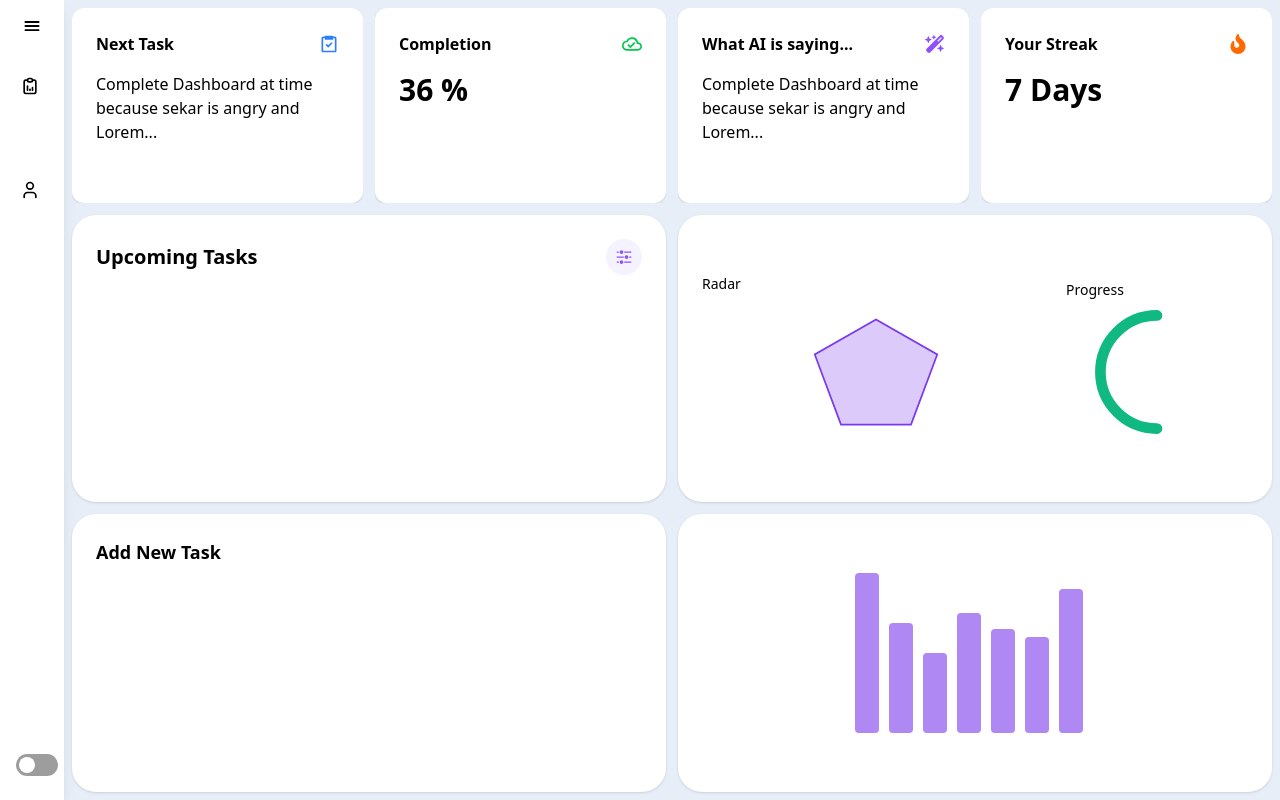
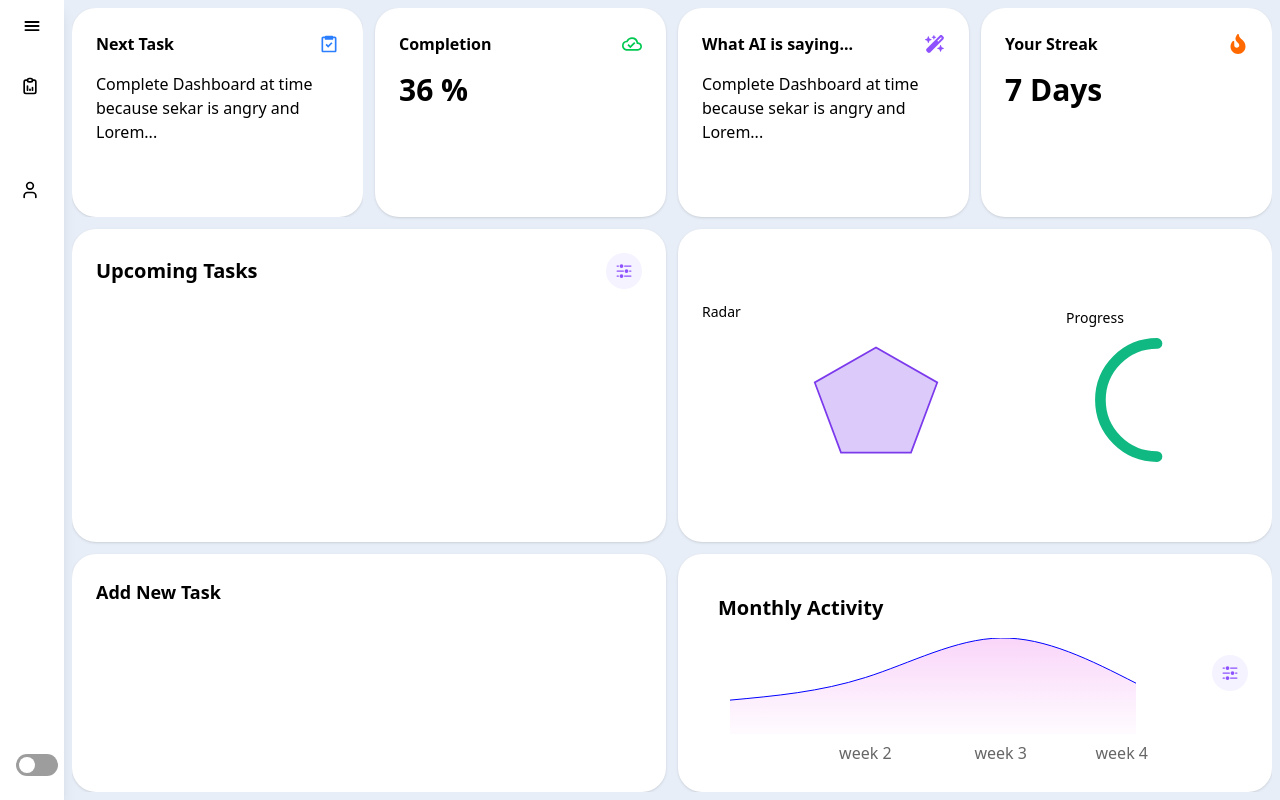
Before and after one commit to Abhishek-iiit-surat/Todo-On-Steriods, a React (Vite) app in the folder client/: page / in a window 1280 px wide. Built offline with nearby package versions, Linux system fonts and the light colour scheme; some icons are missing.

Commit message:
feat: added area graph in activity card

```diff
--- a/client/package.json
+++ b/client/package.json
@@ -16,6 +16,7 @@
     "@mui/material": "^7.3.2",
     "@mui/x-charts": "^8.11.3",
     "@tailwindcss/vite": "^4.1.13",
+    "lucide-react": "^0.544.0",
     "react": "^19.1.1",
     "react-dom": "^19.1.1",
     "react-icons": "^5.5.0",
--- a/client/src/App.jsx
+++ b/client/src/App.jsx
@@ -12,7 +12,7 @@ export default function App() {
       <div className="flex min-h-screen bg-[#e8eef7]">
         {/* Sidebar */}
         <div
-          className={`flex-shrink-0 h-screen sticky top-0 transition-all duration-200 ${sidebarOpen ? "w-full sm:w-full md:w-56 lg:w-56" : "w-16"
+          className={`flex-shrink-0 h-screen sticky top-0 transition-all duration-200  ${sidebarOpen ? "w-full sm:w-full sm:h-screen md:w-56 lg:w-56" : "w-16"
             }`}
         >
           <SideBar />
--- a/client/src/components/cards/AiCard.jsx
+++ b/client/src/components/cards/AiCard.jsx
@@ -6,7 +6,7 @@ function AiCard() {
     // Split into words, take first 10, join back & add ellipsis
     const truncated = content.split(" ").slice(0, 10).join(" ") + "...";
     return (
-        <div className="bg-white flex-col rounded-xl p-6 h-full shadow">
+        <div className="bg-white flex-col rounded-3xl p-6 h-full shadow">
             <div className="flex items-center justify-between mb-4">
                 <h3 className="text-md font-bold">What AI is saying...</h3>
                 <FaWandMagicSparkles className='w-5 h-5 text-violet-500 font-semibold' />
--- a/client/src/components/cards/CompletionRate.jsx
+++ b/client/src/components/cards/CompletionRate.jsx
@@ -3,7 +3,7 @@ import { MdOutlineCloudDone } from "react-icons/md";
 
 function CompletionRate() {
     return (
-        <div className="bg-white rounded-xl p-6 h-full shadow">
+        <div className="bg-white rounded-3xl p-6 h-full shadow">
             <div className="flex items-center justify-between mb-4">
                 <h3 className="text-md font-bold">Completion</h3>
                 <MdOutlineCloudDone className='w-5 h-5 text-green-500 font-semibold' />
--- a/client/src/components/cards/NextTask.jsx
+++ b/client/src/components/cards/NextTask.jsx
@@ -8,7 +8,7 @@ function NextTask() {
     const truncated = content.split(" ").slice(0, 10).join(" ") + "...";
 
     return (
-        <div className="bg-white flex-col rounded-xl p-6 h-full shadow">
+        <div className="bg-white flex-col rounded-3xl p-6 h-full shadow">
             <div className="flex items-center justify-between mb-4">
                 <h3 className="text-md font-bold">Next Task</h3>
                 <BiTask className='w-5 h-5 text-blue-500 font-semibold' />
--- a/client/src/components/cards/Streak.jsx
+++ b/client/src/components/cards/Streak.jsx
@@ -3,7 +3,7 @@ import { FaFire } from "react-icons/fa";
 
 function Streak() {
     return (
-        <div className="bg-white flex-col rounded-xl p-6 h-full shadow">
+        <div className="bg-white flex-col rounded-3xl p-6 h-full shadow">
             <div className="flex items-center justify-between mb-4">
                 <h3 className="text-md font-bold">Your Streak</h3>
                 <FaFire className='w-5 h-5 text-orange-500 font-semibold' />
--- a/client/src/components/cards/WeeklyActivityCard.jsx
+++ b/client/src/components/cards/WeeklyActivityCard.jsx
@@ -1,20 +1,15 @@
+import AreaGraph from "../../features/analytics/AreaGraph"
+import { HiAdjustmentsHorizontal } from "react-icons/hi2";
+
 export default function WeeklyActivityCard() {
-    const bars = [80, 55, 40, 60, 52, 48, 72];
     return (
-        <div className="bg-white rounded-3xl p-6 h-full shadow flex items-center justify-center">
-            <svg viewBox="0 0 140 80" width="100%" height="160">
-                {bars.map((b, i) => (
-                    <rect
-                        key={i}
-                        x={10 + i * 17}
-                        y={80 - b}
-                        width="12"
-                        height={b}
-                        rx="2"
-                        fill="#7C3AED99"
-                    />
-                ))}
-            </svg>
+        <div className="flex bg-white text-md  rounded-3xl p-6 h-full shadow flex items-center justify-between overflow-hidden">
+            <div className="w-full h-full">
+                <AreaGraph />
+            </div>
+            <button className="flex items-start p-2 rounded-full bg-violet-50">
+                <HiAdjustmentsHorizontal className="w-5 h-5 text-violet-500" />
+            </button>
         </div>
-    );
+    )
 }
--- /dev/null
+++ b/client/src/features/analytics/AreaGraph.jsx
@@ -0,0 +1,90 @@
+import React from "react"
+import { Area, AreaChart, CartesianGrid, XAxis, ResponsiveContainer } from "recharts"
+
+// Dummy Card components (kept same)
+export const Card = ({ children }) => (
+    <div className="rounded-xl bg-white p-4 w-full h-full">{children}</div>
+)
+export const CardHeader = ({ children }) => (
+    <div className="mb-4">{children}</div>
+)
+export const CardTitle = ({ children }) => (
+    <h2 className="text-xl font-bold">{children}</h2>
+)
+export const CardContent = ({ children }) => (
+    <div className="w-full h-full">{children}</div> // <-- full height
+)
+export const CardFooter = ({ children }) => (
+    <div className="mt-4">{children}</div>
+)
+
+// ChartContainer
+export const ChartContainer = ({ children }) => (
+    <div className="w-full h-full">{children}</div>
+)
+
+// Data
+const chartData = [
+    { day: "week 1", desktop: 120 },
+    { day: "week 2", desktop: 200 },
+    { day: "week 3", desktop: 340 },
+    { day: "week 4", desktop: 180 },
+];
+
+
+
+
+export default function AreaGraph() {
+    return (
+        <Card>
+            <CardHeader>
+                <CardTitle>Monthly Activity</CardTitle>
+            </CardHeader>
+            <CardContent>
+                <ChartContainer>
+                    {/* ✅ Responsive container */}
+                    <ResponsiveContainer width="90%" height="80%">
+                        <AreaChart
+                            data={chartData}
+                            margin={{
+                                left: 12,
+                                right: 12,
+                            }}
+                        >
+                            <CartesianGrid stroke="none" />
+                            <XAxis
+                                dataKey="day"
+                                tickLine={false}
+                                axisLine={false}
+                                tickMargin={8}
+                                tickFormatter={(value) => value.slice(0, 6)}
+                            />
+                            <defs>
+                                <linearGradient id="fillDesktop" x1="0" y1="0" x2="0" y2="1">
+                                    <stop offset="5%" stopColor="violet" stopOpacity={0.8} />
+                                    <stop offset="95%" stopColor="violet" stopOpacity={0.1} />
+                                </linearGradient>
+                            </defs>
+                            <Area
+                                dataKey="desktop"
+                                type="natural"
+                                fill="url(#fillDesktop)"
+                                fillOpacity={0.4}
+                                stroke="blue"
+                                stackId="a"
+                            />
+                        </AreaChart>
+                    </ResponsiveContainer>
+                </ChartContainer>
+            </CardContent>
+            <CardFooter>
+                <div className="flex w-full items-start gap-2 text-sm">
+                    <div className="grid gap-2">
+                        <div className="text-gray-500 flex items-center gap-2 leading-none">
+                        </div>
+                    </div>
+                </div>
+            </CardFooter>
+        </Card>
+    )
+}
--- a/client/src/pages/DashBoard.jsx
+++ b/client/src/pages/DashBoard.jsx
@@ -13,24 +13,24 @@ import Streak from "../components/cards/Streak";
 export default function Dashboard() {
     const sidebarOpen = uiStore((s) => s.sidebarOpen);
     return (
-        <div className="grid sm:grid-cols-1 md:grid-cols-2 lg:grid-cols-4 gap-3 h-full">
+        <div className="grid sm:grid-cols-1 md:grid-cols-2 lg:grid-cols-4 gap-2 lg:gap-3 md:gap-3 h-full overflow-hidden">
             {/* Small Generic Cards */}
-            <div className="col-span-1 overflow-hidden ">
+            <div className="col-span-1 row-span-1 overflow-hidden ">
                 <div className="h-full flex flex-col">
                     <NextTask className="flex-1" />
                 </div>
             </div>
-            <div className="col-span-1 overflow-hidden">
+            <div className="col-span-1 row-span-1 ">
                 <div className="h-full flex flex-col">
                     <CompletionRate className="flex-1" />
                 </div>
             </div>
-            <div className="col-span-1 overflow-hidden">
+            <div className="col-span-1 row-span-1 ">
                 <div className="h-full flex flex-col">
                     <AiCard className="flex-1" />
                 </div>
             </div>
-            <div className="col-span-1 overflow-hidden">
+            <div className="col-span-1 row-span-1 ">
                 <div className="h-full flex flex-col">
                     <Streak className="flex-1" />
                 </div>
```
Also changed, not shown: 1 other file (tests, documents, lock files or other folders).
